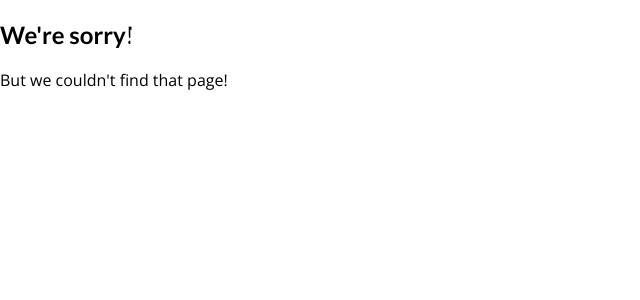
After one commit to BattleWoLFz99/MyBlog, a Django app: template templates/404.html in a window 1280 px wide. The commit adds this page. Shown: the top 300 px of the page, without its empty margins (0-640 px from the left). Run offline with Django 3.2, Linux system fonts and the light colour scheme; the template is opened without the code that fills it, so the values that code supplies are empty.

Commit message:
1.6-add-404

```diff
--- a/blog/templates/blog/index.html
+++ b/blog/templates/blog/index.html
@@ -14,7 +14,7 @@ My Blog
 <section id="welcome">
   <header>
     <img src="{% static "blog/images/bat.png" %}" alt="BattleWoLFz - The Author Of This Blog" />
-    <h2>BattleWoLFz'S Blog</h2>
+    <h2>BattleWoLFz's Blog</h2>
   </header>
   <p>Hi, I am BattleWoLFz and I love to blog about my CS journey</p>
 </section>
--- a/my_site/settings.py
+++ b/my_site/settings.py
@@ -20,9 +20,9 @@ BASE_DIR = Path(__file__).resolve().parent.parent
 SECRET_KEY = 'l1s5h%-io2b)u&4__&ms1g=x@b0v+!a!o2z6#sl!t$l45$ah^6'
 
 # SECURITY WARNING: don't run with debug turned on in production!
-DEBUG = True
+DEBUG = False
 
-ALLOWED_HOSTS = []
+ALLOWED_HOSTS = ['127.0.0.1', '192.168.33.10', 'localhost']
 
 
 # Application definition
--- /dev/null
+++ b/templates/404.html
@@ -0,0 +1,10 @@
+{% extends "base.html" %}
+
+{% block title %}
+We didn't find that page!
+{% endblock %}
+
+{% block content %}
+  <h2>We're sorry!</h2>
+  <p>But we couldn't find that page!</p>
+{% endblock %}
--- a/templates/base.html
+++ b/templates/base.html
@@ -11,7 +11,7 @@
 </head>
 <body>
   <header id="main-navigation">
-    <h1><a href="{% url "starting-page" %}">BattleWoLFz' Blog</a></h1>
+    <h1><a href="{% url "starting-page" %}">BattleWoLFz's Blog</a></h1>
     <nav>
       <a href="{% url "posts-page" %}">All Posts</a>
     </nav>
```
